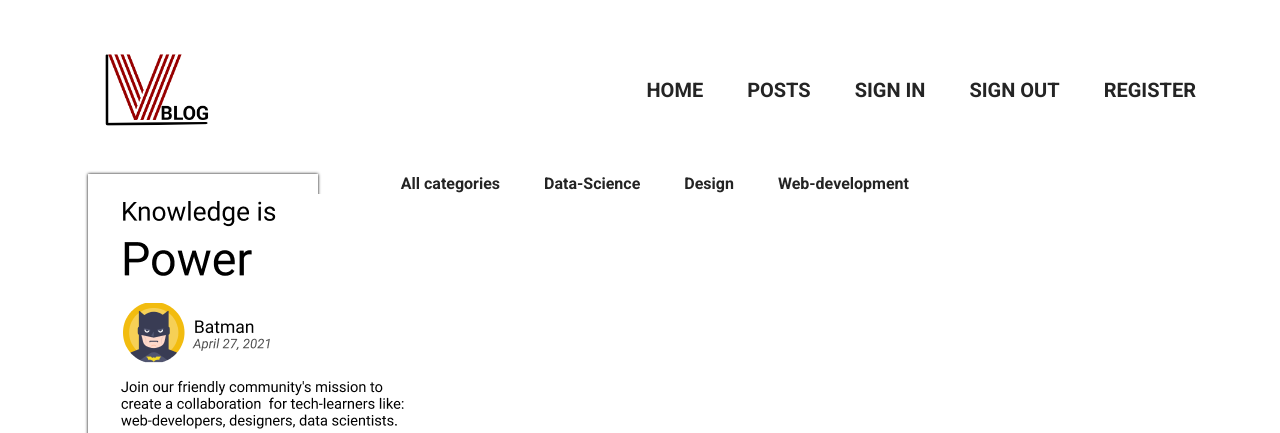
After one commit to BogdanovBA/VBlog, a Django app: page /category/9 in a window 1280 px wide. The commit adds this page. Shown: the top 433 px of the page. Run offline with Django 3.2, Linux system fonts and the light colour scheme; data comes from the database, SQL or seed files in the repository.

```diff
--- /dev/null
+++ b/vblog/InfoBlog/templates/InfoBlog/list_categories.html
@@ -0,0 +1,7 @@
+{% for c in categories %}
+    {% if c.pk == category_selected %}
+        <li class="selected">{{c.category_name}}</li>
+    {% else %}
+        <li><a href="{{ c.get_absolute_url }}">{{c.category_name}}</a></li>
+    {% endif %}
+{% endfor %}
--- a/vblog/InfoBlog/templates/InfoBlog/posts_page.html
+++ b/vblog/InfoBlog/templates/InfoBlog/posts_page.html
@@ -1,4 +1,5 @@
 {% load static %}
+{% load InfoBlog_tags %}
 <!DOCTYPE html>
 <html lang="en">
 <head>
@@ -59,13 +60,7 @@
                             <li><a href="{% url 'posts' %}">All categories</a></li>
                     {% endif %}
 
-                    {% for c in categories %}
-                        {% if c.pk == category_selected %}
-                            <li class="selected">{{c.category_name}}</li>
-                        {% else %}
-                            <li><a href="{{ c.get_absolute_url }}">{{c.category_name}}</a></li>
-                        {% endif %}
-                    {% endfor %}
+                    {% show_categories 'category_name' category_selected %}
 
                 </div>
 
--- /dev/null
+++ b/vblog/InfoBlog/templatetags/InfoBlog_tags.py
@@ -0,0 +1,21 @@
+from django import template
+from InfoBlog.models import *
+
+register = template.Library()
+
+@register.simple_tag(name='get_categories')
+def get_categories(filter=None):
+    if not filter:
+        return Category.objects.all()
+    else:
+        return Category.objects.filter(pk=filter)
+
+
+@register.inclusion_tag('InfoBlog/list_categories.html')
+def show_categories(sort=None, category_selected=0):
+    if not sort:
+        cats = Category.objects.all()
+    else:
+        categories = Category.objects.order_by(sort)
+
+    return {"categories": categories, "category_selected": category_selected}
--- a/vblog/InfoBlog/views.py
+++ b/vblog/InfoBlog/views.py
@@ -9,32 +9,27 @@ def index(request):
 
 def all_posts(request):
     posts = Posts.objects.all()
-    categories = Category.objects.all()
+
     context = {
         'posts': posts,
-        'categories': categories,
         'category_selected': 0,
     }
     return render(request, 'InfoBlog/posts_page.html', context=context)
 
 
-def post_num(request, post_id):
-    return HttpResponse(f"Оторбражение поста с id = {post_id}")
-
-
 def show_category(request, cat_id):
     posts = Posts.objects.filter(category_id=cat_id)
-    categories = Category.objects.all()
-
-    if len(posts) == 0:
-        raise Http404()
 
     context = {
         'posts': posts,
-        'categories': categories,
         'category_selected': cat_id,
     }
     return render(request, 'InfoBlog/posts_page.html', context=context)
+
+
+
+def post_num(request, post_id):
+    return HttpResponse(f"Оторбражение поста с id = {post_id}")
 
 
 def page_not_found(request, exception):
```
Also changed, not shown: vblog/InfoBlog/templatetags/__init__.py (added).
